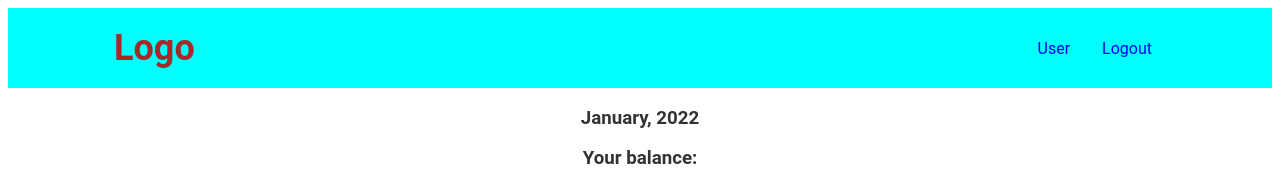
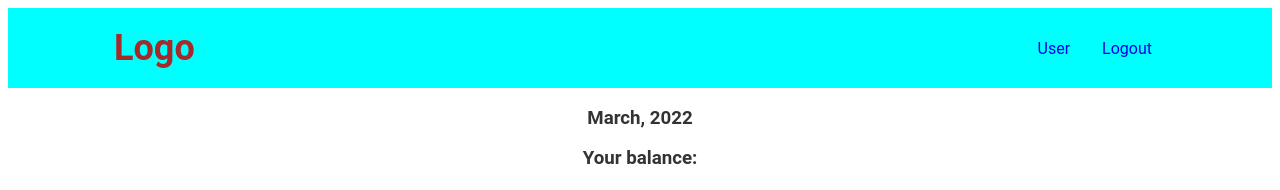
Before and after one commit to davrope/financial-app, a React (Create React App) app in the folder client/: page /dashboard in a window 1280 px wide. Shown: the top 190 px of the page. Built offline with nearby package versions, Linux system fonts and the light colour scheme; no server answers; the HTML template or start-up script is replaced by a standard one.

Commit message:
Display header with current date in dashboard

```diff
--- a/client/src/components/FinancialComp/Dashboard.js
+++ b/client/src/components/FinancialComp/Dashboard.js
@@ -2,9 +2,9 @@ import React, {useEffect, useState} from 'react'
 import {Link as LinkRouter} from 'react-router-dom';
 import TransactionsTable from './TransactionsTable';
 
-import {fetchTransactions } from '../../actions';
-import { useDispatch } from 'react-redux';
-import { connect, useSelector } from 'react-redux';
+// import {fetchTransactions } from '../../actions';
+// import { useDispatch } from 'react-redux';
+import {useSelector } from 'react-redux';
 import BudgetsTable from './BudgetsTable';
 import TimePlot from './TimePlot';
 
@@ -12,6 +12,11 @@ const Dashboard = () => {
 
   const [view, setView] = useState('transaction')
   const transactions = useSelector((state)=>state.transactions)
+
+  // Display header with current date
+  const today = new Date();
+  const current_month = today.toLocaleString('default', {month:'long'})
+  const date = current_month.charAt(0).toUpperCase() + current_month.slice(1) +', '+today.getFullYear()
 
 
   const handleBudget=()=>{
@@ -43,7 +48,7 @@ const Dashboard = () => {
     }
   })
 
-  console.log(operator_amount)
+
 
   const current_amount = transactions.map(function(obj){
     return obj.amount
@@ -66,7 +71,7 @@ const Dashboard = () => {
     <div className='dashboard-container'>
       <section className='dashboard-header'>
         <h3 className='current-month'>
-          January, 2022
+          {date}
         </h3>
         <h3 className='balance'>
           Your balance:
```
